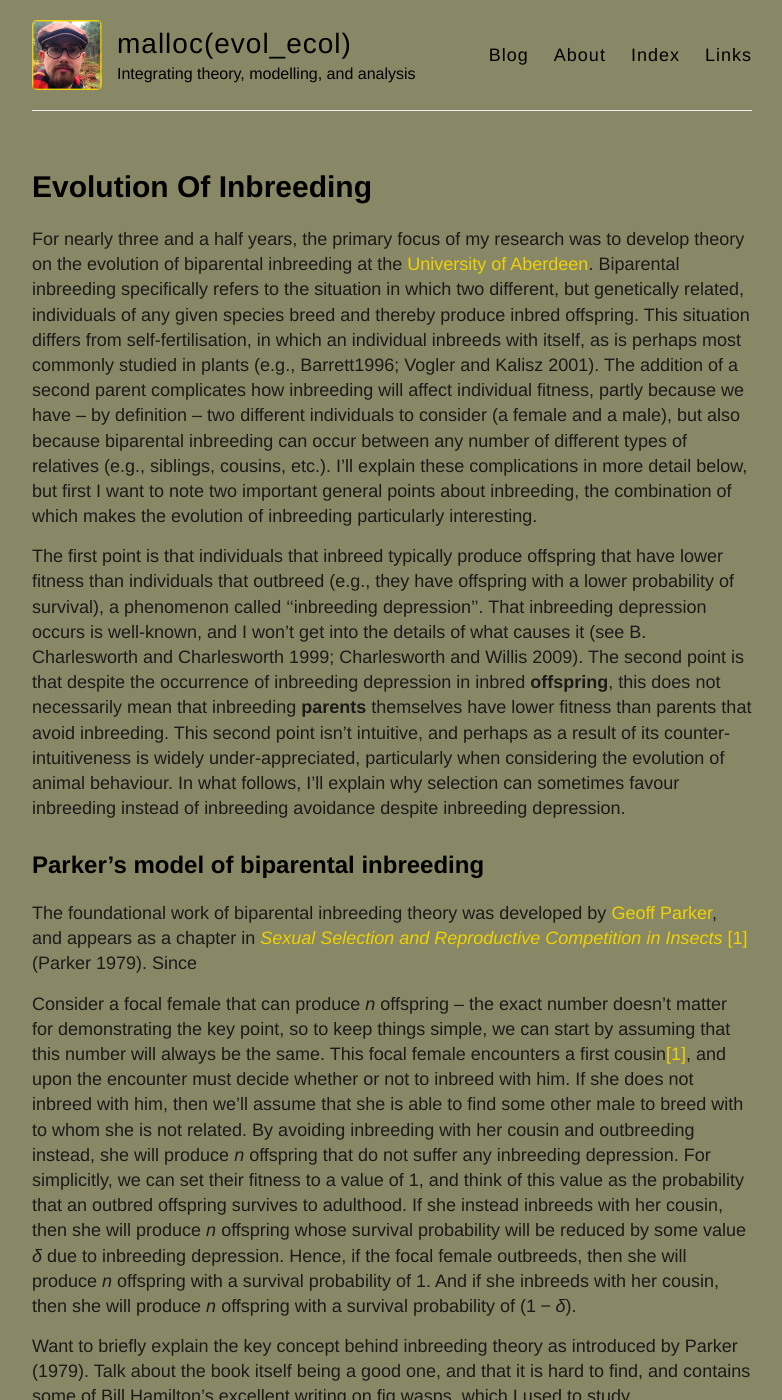
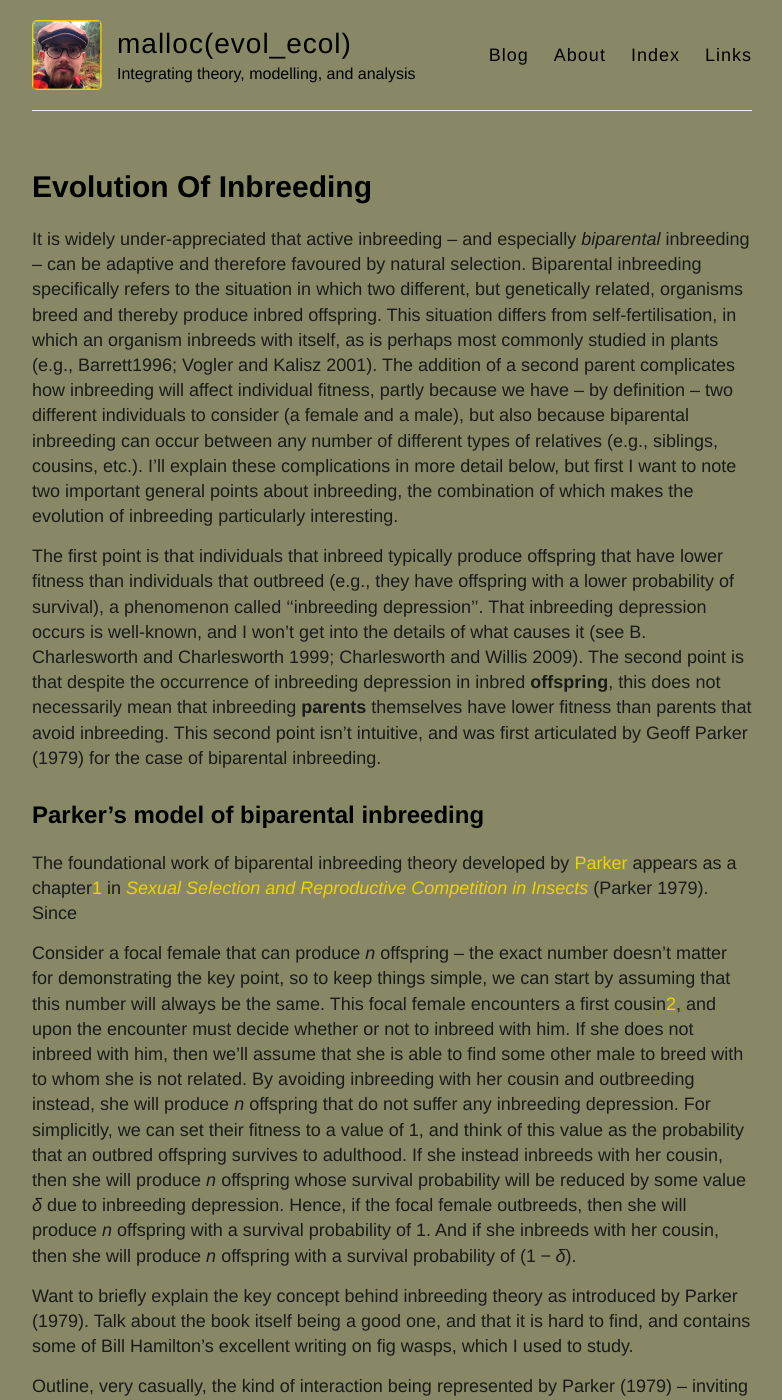
Before and after one commit to bradduthie/blog, a Jekyll site: the page built from _posts/2017-01-01-evolution-of-inbreeding.md, in a window 1280 px wide and 1400 px high. Shown: the whole window, without its empty margins (248-1030 px from the left). Built offline with Jekyll 4.4.1, drawn with Linux system fonts in a browser that asks for light colours; our own code applies the rules of GitHub Pages for plain Markdown files; comment, search, counter and statistics services are not loaded.

Commit message:
Edit inbreeding post

```diff
--- a/_posts/2017-01-01-evolution-of-inbreeding.md
+++ b/_posts/2017-01-01-evolution-of-inbreeding.md
@@ -1,10 +1,9 @@
-For nearly three and a half years, the primary focus of my research was
-to develop theory on the evolution of biparental inbreeding at the
-[University of Aberdeen](http://abdn.ac.uk). Biparental inbreeding
-specifically refers to the situation in which two different, but
-genetically related, individuals of any given species breed and thereby
-produce inbred offspring. This situation differs from
-self-fertilisation, in which an individual inbreeds with itself, as is
+It is widely under-appreciated that active inbreeding -- and especially
+*biparental* inbreeding -- can be adaptive and therefore favoured by
+natural selection. Biparental inbreeding specifically refers to the
+situation in which two different, but genetically related, organisms
+breed and thereby produce inbred offspring. This situation differs from
+self-fertilisation, in which an organism inbreeds with itself, as is
 perhaps most commonly studied in plants (e.g., Barrett1996; Vogler and
 Kalisz 2001). The addition of a second parent complicates how inbreeding
 will affect individual fitness, partly because we have -- by definition
@@ -24,38 +23,36 @@ Charlesworth and Charlesworth 1999; Charlesworth and Willis 2009). The
 second point is that despite the occurrence of inbreeding depression in
 inbred **offspring**, this does not necessarily mean that inbreeding
 **parents** themselves have lower fitness than parents that avoid
-inbreeding. This second point isn't intuitive, and perhaps as a result
-of its counter-intuitiveness is widely under-appreciated, particularly
-when considering the evolution of animal behaviour. In what follows,
-I'll explain why selection can sometimes favour inbreeding instead of
-inbreeding avoidance despite inbreeding depression.
+inbreeding. This second point isn't intuitive, and was first articulated
+by Geoff Parker (1979) for the case of biparental inbreeding.
 
 Parker's model of biparental inbreeding
 ---------------------------------------
 
-The foundational work of biparental inbreeding theory was developed by
-[Geoff Parker](https://en.wikipedia.org/wiki/Geoff_Parker), and appears
-as a chapter in [*Sexual Selection and Reproductive Competition in
+The foundational work of biparental inbreeding theory developed by
+[Parker](https://en.wikipedia.org/wiki/Geoff_Parker) appears as a
+chapter<sup>[1](#foot1)</sup> in [*Sexual Selection and Reproductive
+Competition in
 Insects*](https://www.amazon.co.uk/Sexual-Selection-Reproductive-Competition-Insects/dp/0124145760)
-<sup>[\[1\]](#foot1)</sup> (Parker 1979). Since
+(Parker 1979). Since
 
 Consider a focal female that can produce *n* offspring -- the exact
 number doesn't matter for demonstrating the key point, so to keep things
 simple, we can start by assuming that this number will always be the
-same. This focal female encounters a first
-cousin<sup>[\[1\]](#foot1)</sup>, and upon the encounter must decide
-whether or not to inbreed with him. If she does not inbreed with him,
-then we'll assume that she is able to find some other male to breed with
-to whom she is not related. By avoiding inbreeding with her cousin and
-outbreeding instead, she will produce *n* offspring that do not suffer
-any inbreeding depression. For simplicitly, we can set their fitness to
-a value of 1, and think of this value as the probability that an outbred
-offspring survives to adulthood. If she instead inbreeds with her
-cousin, then she will produce *n* offspring whose survival probability
-will be reduced by some value *δ* due to inbreeding depression. Hence,
-if the focal female outbreeds, then she will produce *n* offspring with
-a survival probability of 1. And if she inbreeds with her cousin, then
-she will produce *n* offspring with a survival probability of (1 − *δ*).
+same. This focal female encounters a first cousin<sup>[2](#foot2)</sup>,
+and upon the encounter must decide whether or not to inbreed with him.
+If she does not inbreed with him, then we'll assume that she is able to
+find some other male to breed with to whom she is not related. By
+avoiding inbreeding with her cousin and outbreeding instead, she will
+produce *n* offspring that do not suffer any inbreeding depression. For
+simplicitly, we can set their fitness to a value of 1, and think of this
+value as the probability that an outbred offspring survives to
+adulthood. If she instead inbreeds with her cousin, then she will
+produce *n* offspring whose survival probability will be reduced by some
+value *δ* due to inbreeding depression. Hence, if the focal female
+outbreeds, then she will produce *n* offspring with a survival
+probability of 1. And if she inbreeds with her cousin, then she will
+produce *n* offspring with a survival probability of (1 − *δ*).
 
 Want to briefly explain the key concept behind inbreeding theory as
 introduced by Parker (1979). Talk about the book itself being a good
```
Also changed, not shown: _rmd/2017-01-01-evolution-of-inbreeding.Rmd (+5 -4 lines), 1 other file.
